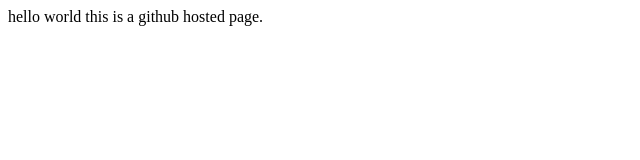
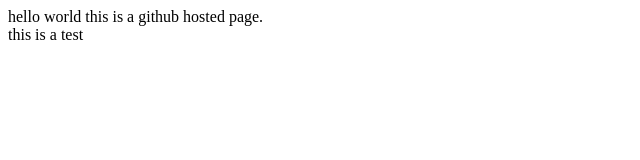
Before and after one commit to similist/similist.github.io, a plain HTML site: page index.html in a window 1280 px wide. Shown: the full height of the page, 0-640 px from the left. Drawn offline with Linux system fonts and the light colour scheme.

Commit message:
Update index.html
this is a test

```diff
--- a/index.html
+++ b/index.html
@@ -7,6 +7,7 @@
     <title>Git hub hosted page</title>
 </head>
 <body>
-    hello world this is a github hosted page.
+    hello world this is a github hosted page.<br>
+    this is a test
 </body>
 </html>
```
